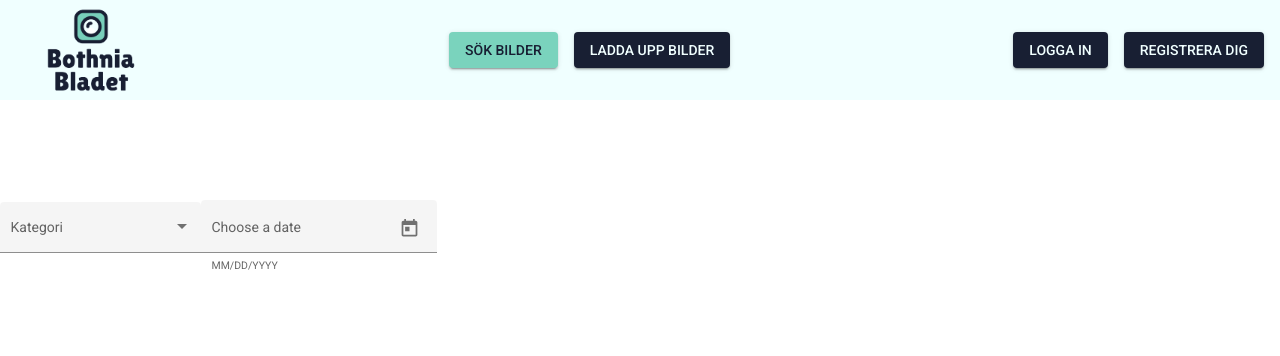
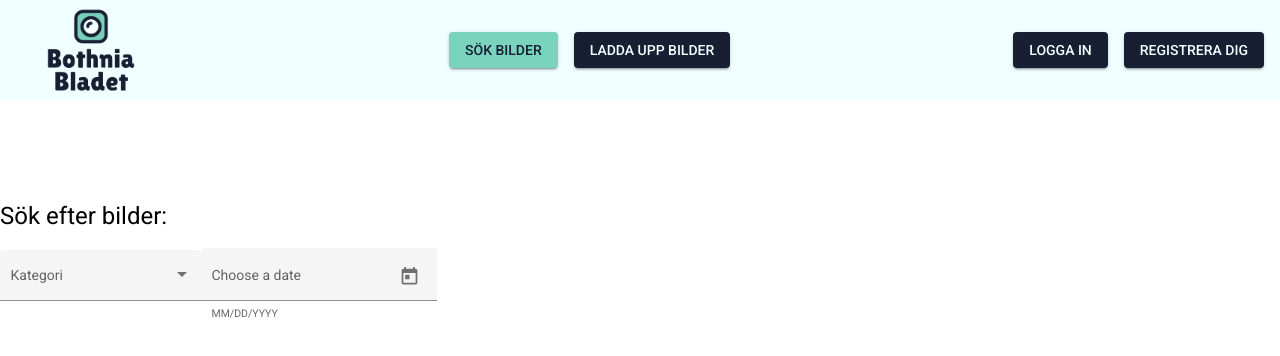
Before and after one commit to CarlFabian/PictureWebsite, an Angular app: page / in a window 1280 px wide. Shown: the top 356 px of the page. Built offline with nearby package versions, Linux system fonts and the light colour scheme.

Commit message:
Toolbar startsida

```diff
--- a/src/app/app.component.css
+++ b/src/app/app.component.css
@@ -1,6 +1,3 @@
-
-
-
 
 .search-area {
   position: absolute;
--- a/src/app/app.component.html
+++ b/src/app/app.component.html
@@ -1,26 +1,19 @@
-<style xmlns="http://www.w3.org/1999/html">
-
-</style>
-
-
 <!-- Toolbar -->
 
 
 <html>
 <head>
   <title>Startsida</title>
+  <link rel="stylesheet" href="app.component.css">
 </head>
 <body>
-
-<div class="starsida">
+  <div class="mat-elevation-z12">
   <app-toolbar></app-toolbar>
-
-</div>
-<div class="search-area">
-  <app-search-area>n</app-search-area>
-</div>
-
-
+  </div>
+  <section class="search-area">
+    <h1>Sök efter bilder:</h1>
+    <app-search-area></app-search-area>
+  </section>
 
 </body>
 </html>
--- a/src/app/toolbar/toolbar.component.html
+++ b/src/app/toolbar/toolbar.component.html
@@ -1,4 +1,4 @@
-<div class="startsida mat-elevation-z12" >
+<div class="mat-elevation-z12" >
   <mat-toolbar>
 
 
```
